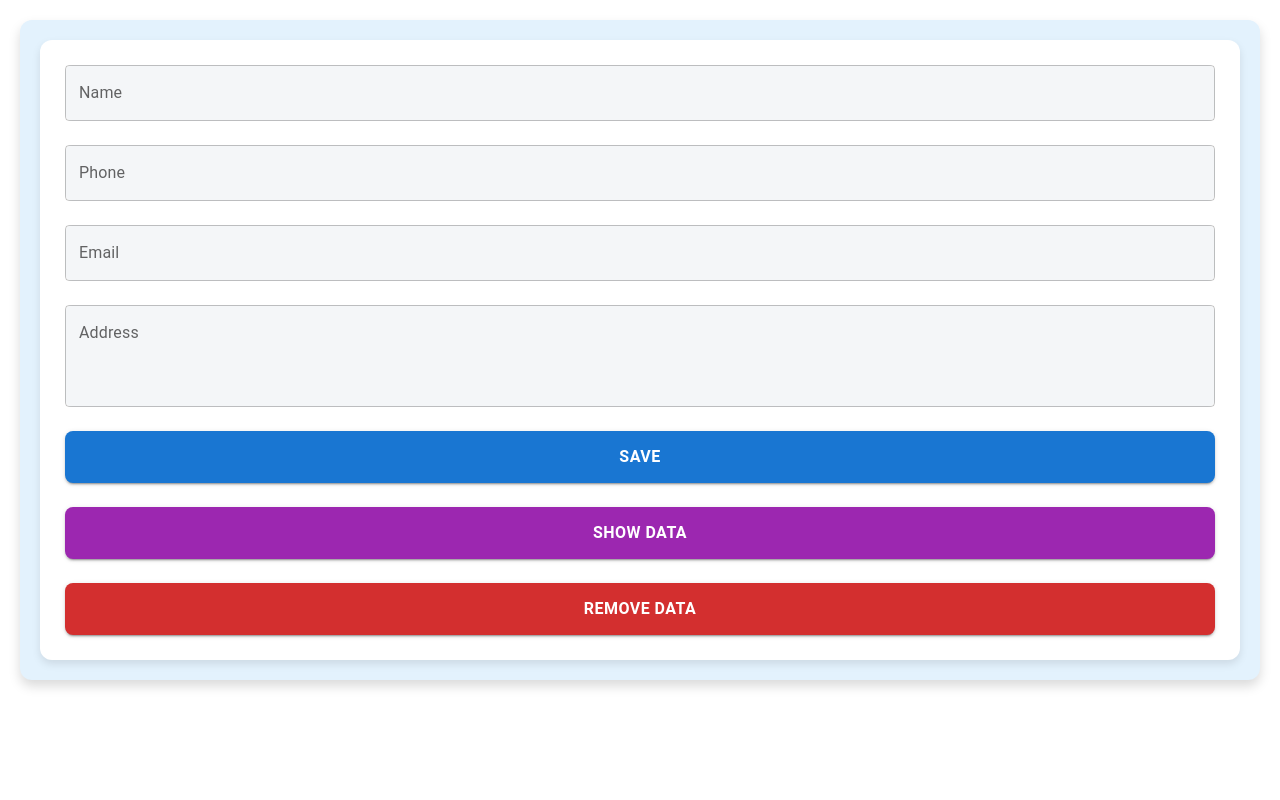
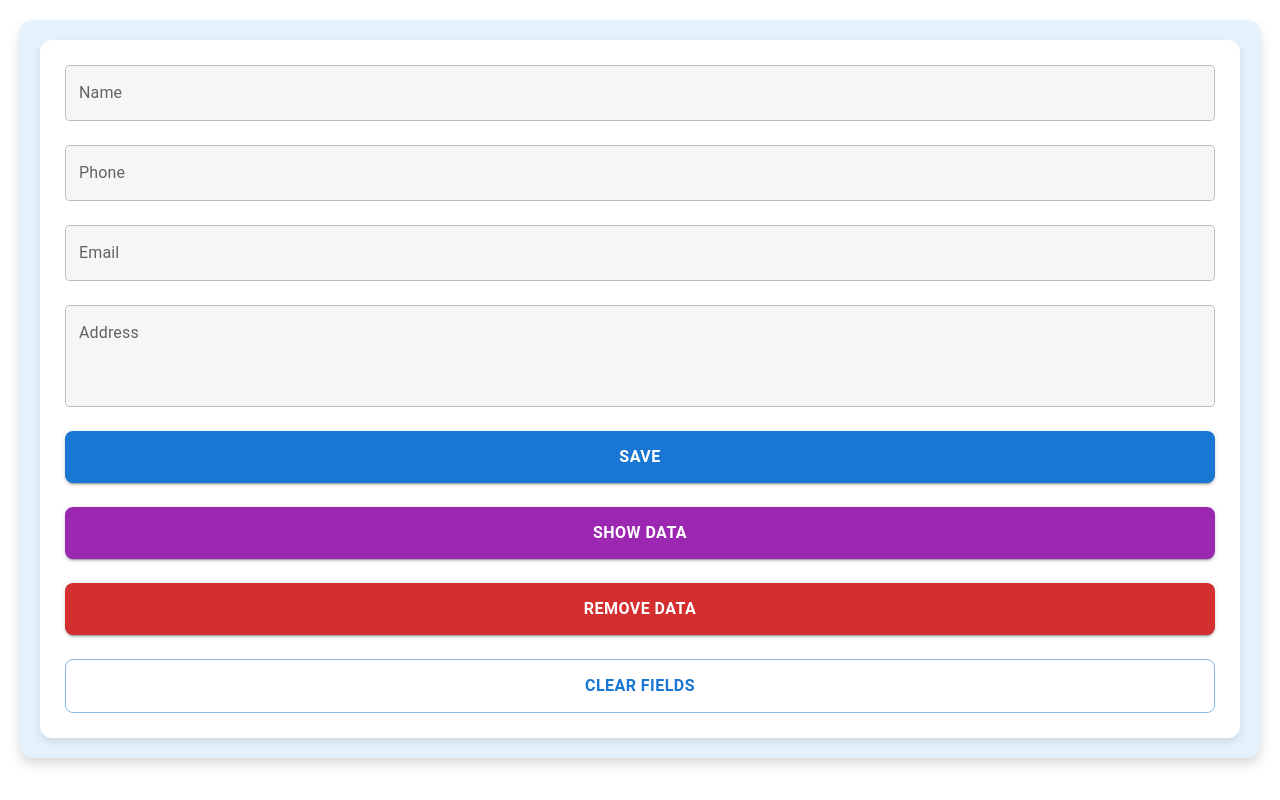
Before and after one commit to n1th1n-19/Workshop-project, a React (Create React App) app in the folder localstorage/: page / in a window 1280 px wide. Built offline with nearby package versions, Linux system fonts and the light colour scheme.

Commit message:
Add clear fields functionality to LocalStorage component

```diff
--- a/localstorage/src/Components/LocalStorage.jsx
+++ b/localstorage/src/Components/LocalStorage.jsx
@@ -31,6 +31,16 @@ export default function LocalStorage() {
   const handleRemoveData = () => {
     localStorage.removeItem("formData");
     alert("Stored data removed successfully!");
+  };
+
+  const handleClearFields = () => {
+    setFormData({
+      name: "",
+      phone: "",
+      email: "",
+      address: "",
+    });
+    alert("Form fields cleared!");
   };
 
   return (
@@ -135,6 +145,17 @@ export default function LocalStorage() {
               Remove Data
             </Button>
           </Grid>
+          <Grid item xs={12}>
+            <Button
+              variant="outlined"
+              color="primary"
+              fullWidth
+              sx={{ padding: "12px", borderRadius: "8px", fontWeight: "bold", fontSize: "16px" }}
+              onClick={handleClearFields}
+            >
+              Clear Fields
+            </Button>
+          </Grid>
         </Grid>
       </Box>
     </div>
```
